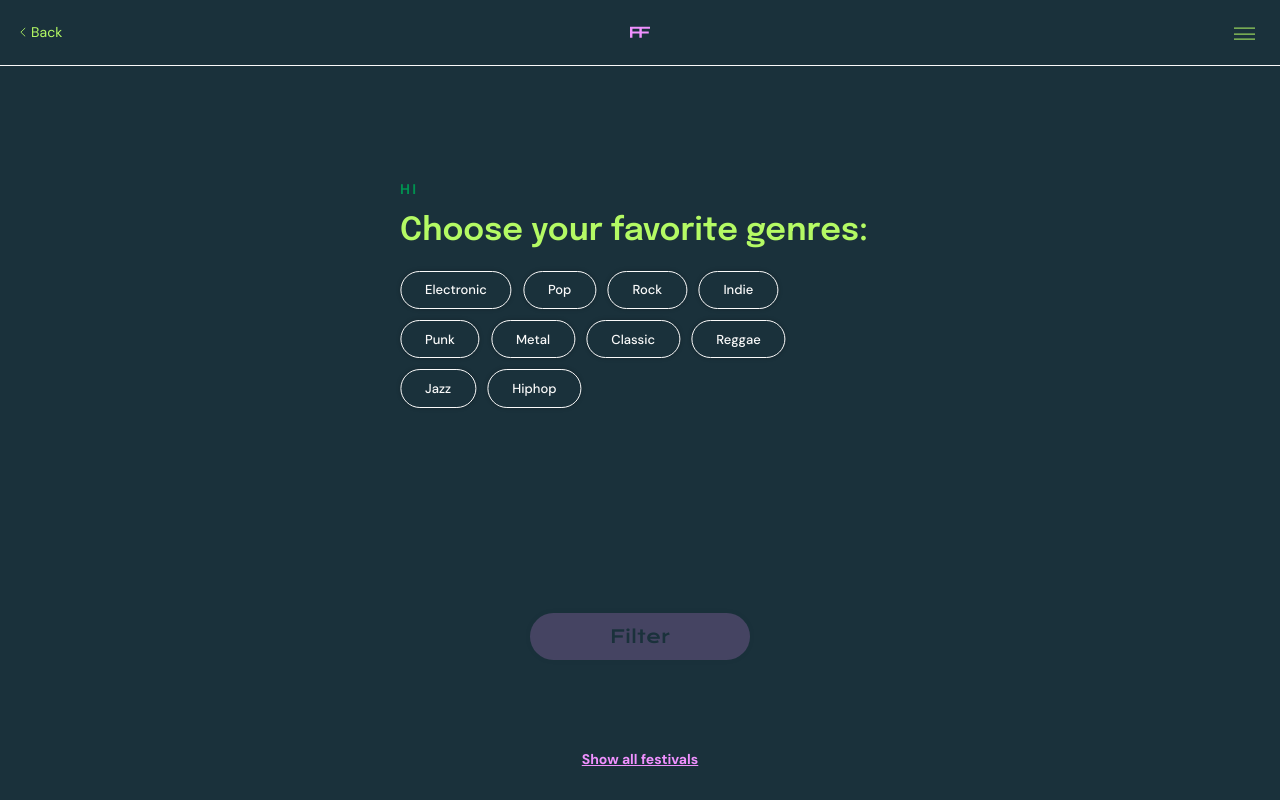
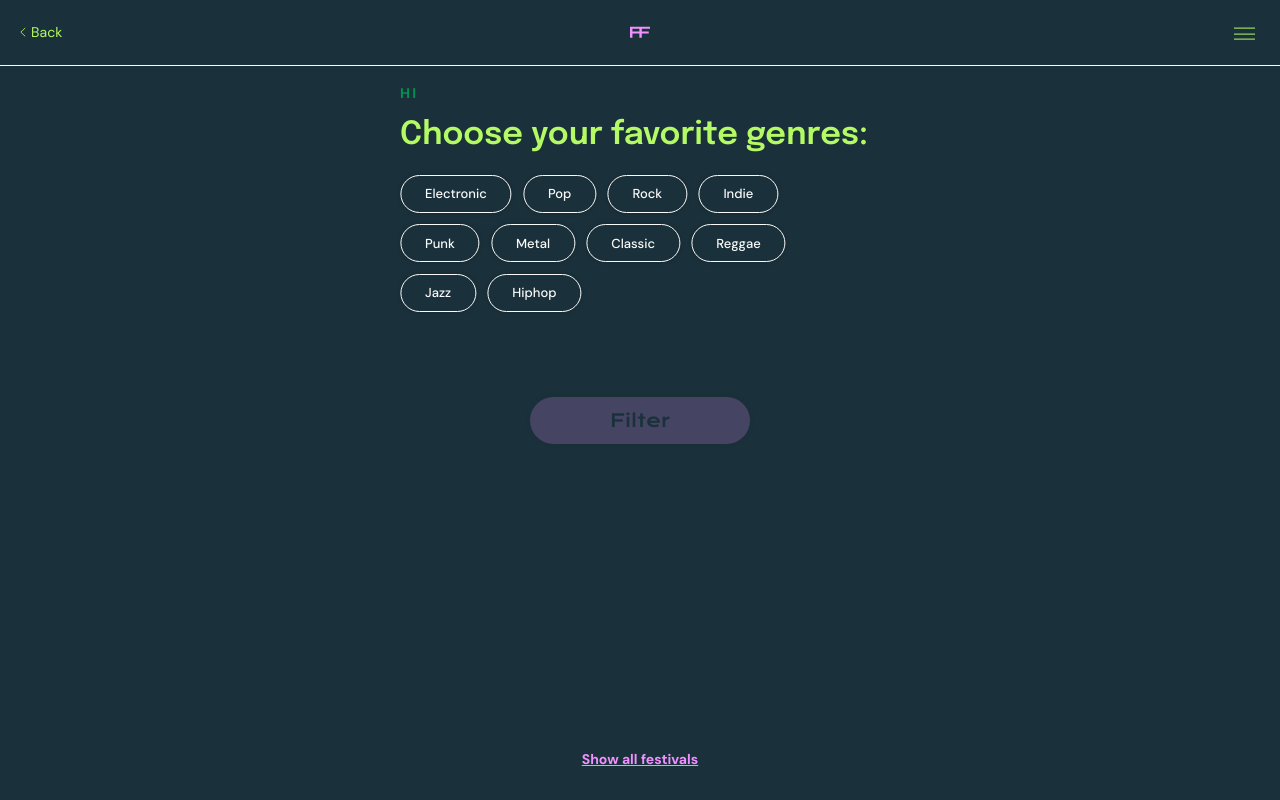
Before and after one commit to davidwobido/festival-filter, a React (Vite) app: page /all-festivals in a window 1280 px wide. Both pictures are taken after a click on the picture 639 px from the left and 31 px from the top of the page. Built offline with nearby package versions, Linux system fonts and the light colour scheme; no server answers.

Commit message:
:bug: Change NavBar to fixed + change distances to top

```diff
--- a/src/App.module.css
+++ b/src/App.module.css
@@ -5,7 +5,3 @@
   grid-template-rows: 4rem 1fr;
   background-color: var(--color-primary-bg);
 }
-
-.content {
-  padding: 1.25rem;
-}
--- a/src/components/NavBar/NavBar.module.css
+++ b/src/components/NavBar/NavBar.module.css
@@ -1,5 +1,5 @@
 .navigation {
-  position: sticky;
+  position: fixed;
   top: 0;
   height: 4rem;
   width: 100vw;
@@ -12,7 +12,7 @@
 }
 
 .navbarbackground {
-  position: sticky;
+  position: fixed;
   top: 0;
   width: 100vw;
   height: 4rem;
--- a/src/pages/AllFestivals/AllFestivals.module.css
+++ b/src/pages/AllFestivals/AllFestivals.module.css
@@ -1,4 +1,7 @@
 .wrapper {
+  position: relative;
+  height: max-content;
+  top: 4rem;
   padding: 1.25rem;
   display: grid;
   gap: 2rem;
--- a/src/pages/Filter/FilterPage.module.css
+++ b/src/pages/Filter/FilterPage.module.css
@@ -1,8 +1,11 @@
 .wrapper {
+  position: relative;
+  top: 4rem;
+  padding: 1.25rem;
   display: grid;
   align-items: center;
-  padding: 1.25rem;
   justify-items: center;
+  gap: 5rem;
 }
 
 .content {
@@ -21,7 +24,6 @@
   composes: normal from "../../components/Buttons/Button.module.css";
   font-family: "Krona One", sans-serif;
   padding: 0.75rem 5rem;
-  transform: translateY(-1.5rem);
 }
 
 .inactive {
--- a/src/pages/FilterResult/FilterResult.module.css
+++ b/src/pages/FilterResult/FilterResult.module.css
@@ -1,5 +1,7 @@
 .wrapper {
   position: relative;
+  height: max-content;
+  top: 4rem;
   padding: 1.25rem;
   display: grid;
   justify-items: center;
```
